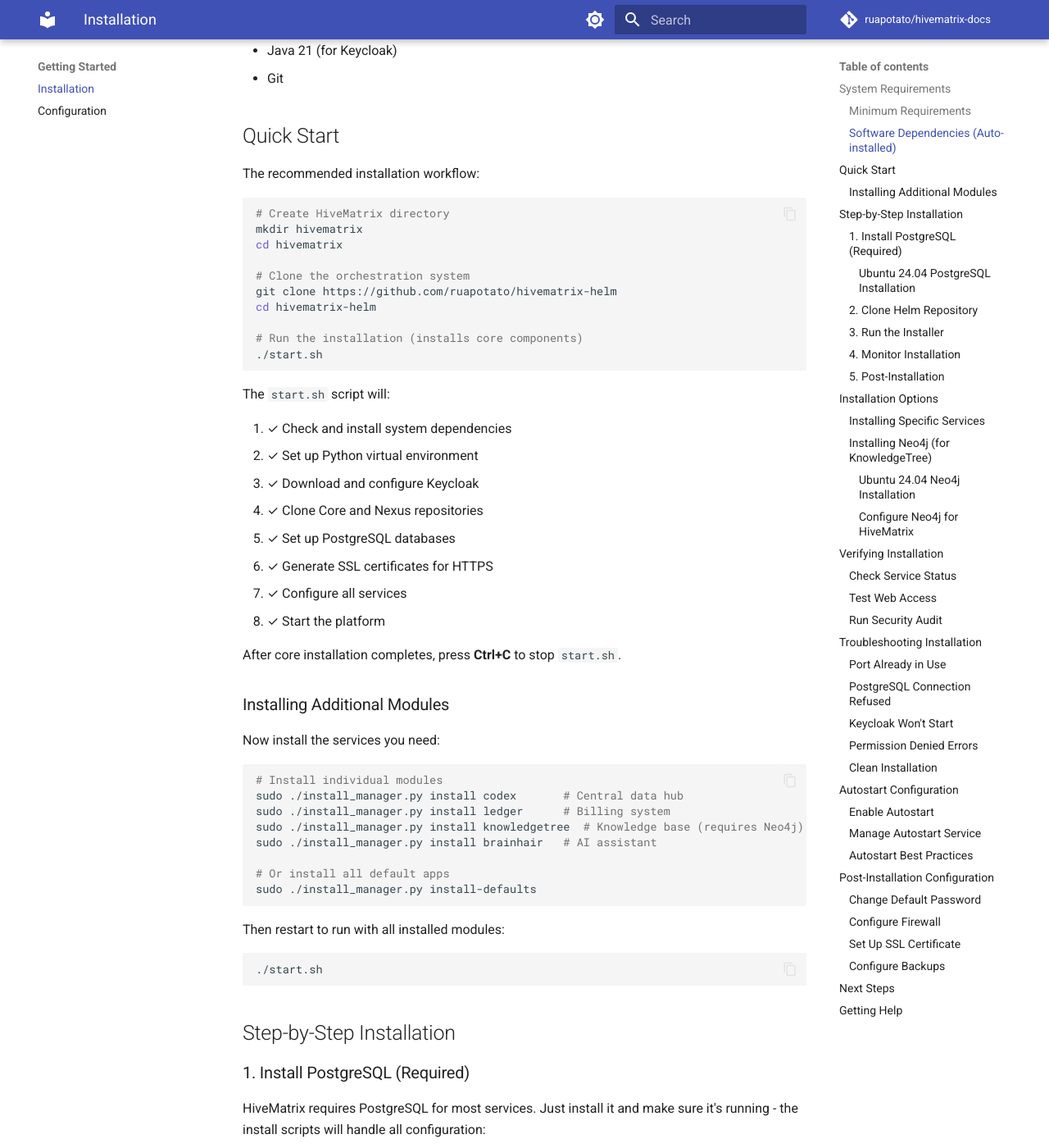
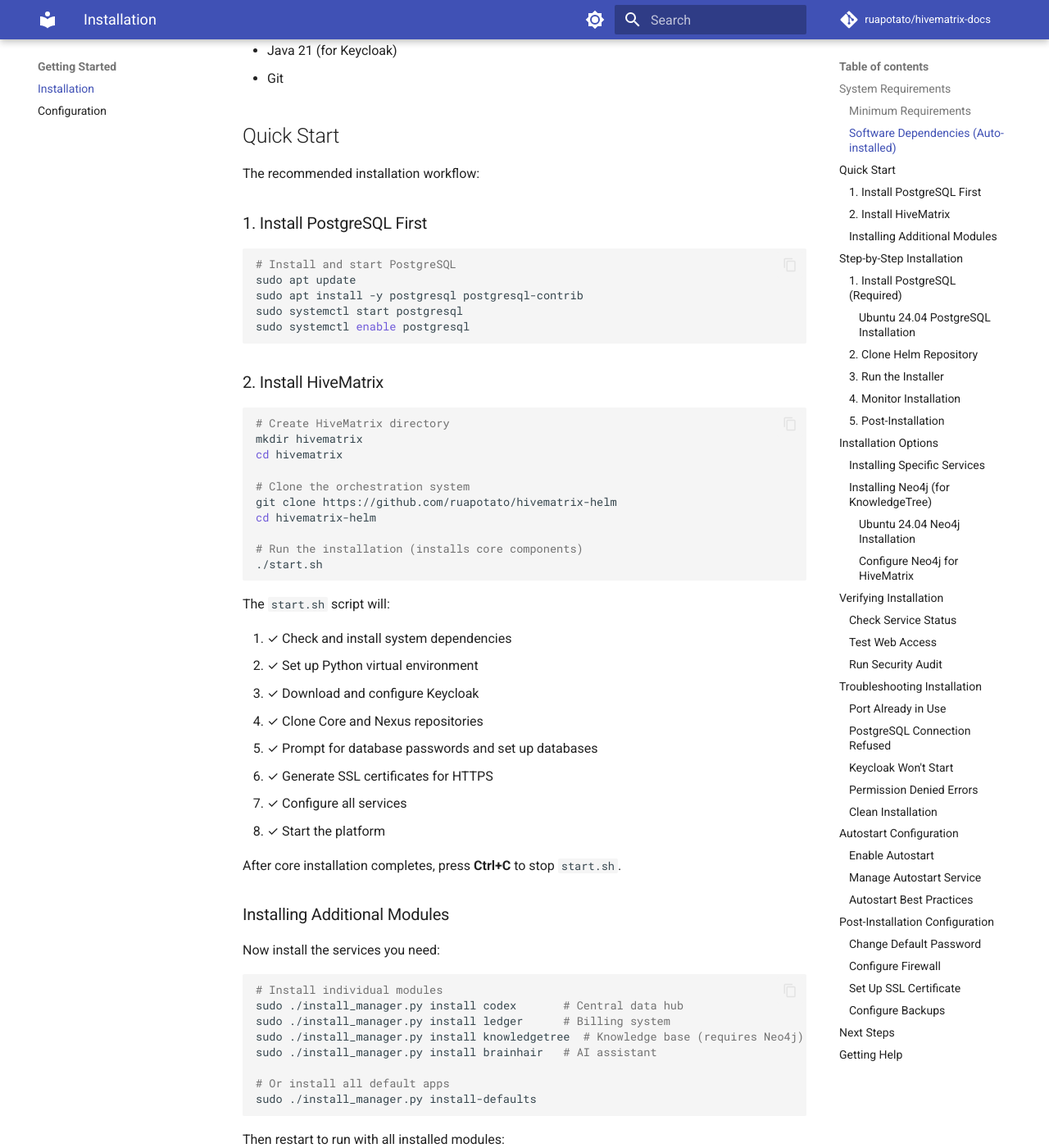
Before and after one commit to ruapotato/hivematrix-docs, an MkDocs documentation site: the page built from docs/installation.md, in a window 1280 px wide and 1400 px high, scrolled down 680 px. Shown: the whole window at 82% size. Built offline with MkDocs 1.6.1 and Material for MkDocs 9.7.7, drawn with Linux system fonts in a browser that asks for light colours; comment, search, counter and statistics services are not loaded.

Commit message:
Fix Quick Start order - database setup first
- PostgreSQL installation now comes BEFORE ./start.sh
- Database services should be running before HiveMatrix starts
- Updated workflow to reflect proper installation order
- Clarified that installer prompts for passwords

🤖 Generated with [Claude Code](https://claude.com/claude-code)

Co-Authored-By: Claude <noreply@anthropic.com>

````diff
--- a/docs/installation.md
+++ b/docs/installation.md
@@ -22,6 +22,18 @@ This guide will walk you through installing HiveMatrix from scratch on a Linux s
 
 The recommended installation workflow:
 
+### 1. Install PostgreSQL First
+
+```bash
+# Install and start PostgreSQL
+sudo apt update
+sudo apt install -y postgresql postgresql-contrib
+sudo systemctl start postgresql
+sudo systemctl enable postgresql
+```
+
+### 2. Install HiveMatrix
+
 ```bash
 # Create HiveMatrix directory
 mkdir hivematrix
@@ -41,7 +53,7 @@ The `start.sh` script will:
 2. ✓ Set up Python virtual environment
 3. ✓ Download and configure Keycloak
 4. ✓ Clone Core and Nexus repositories
-5. ✓ Set up PostgreSQL databases
+5. ✓ Prompt for database passwords and set up databases
 6. ✓ Generate SSL certificates for HTTPS
 7. ✓ Configure all services
 8. ✓ Start the platform
````
